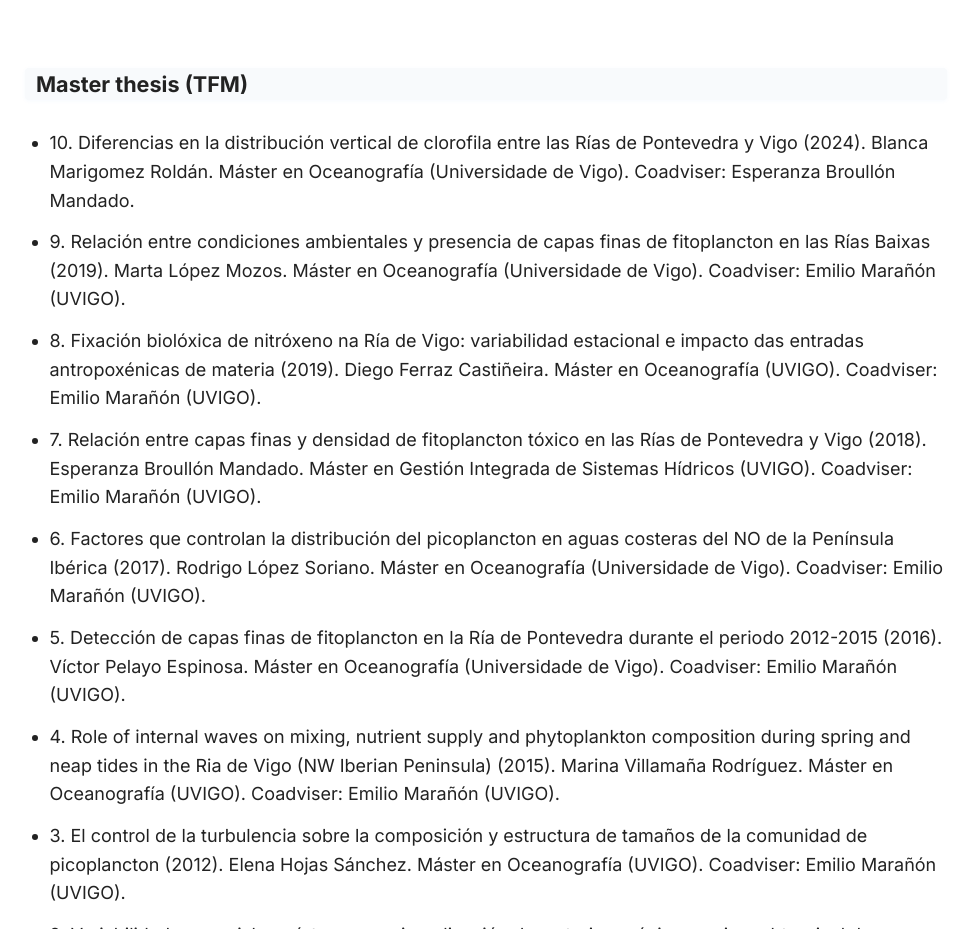
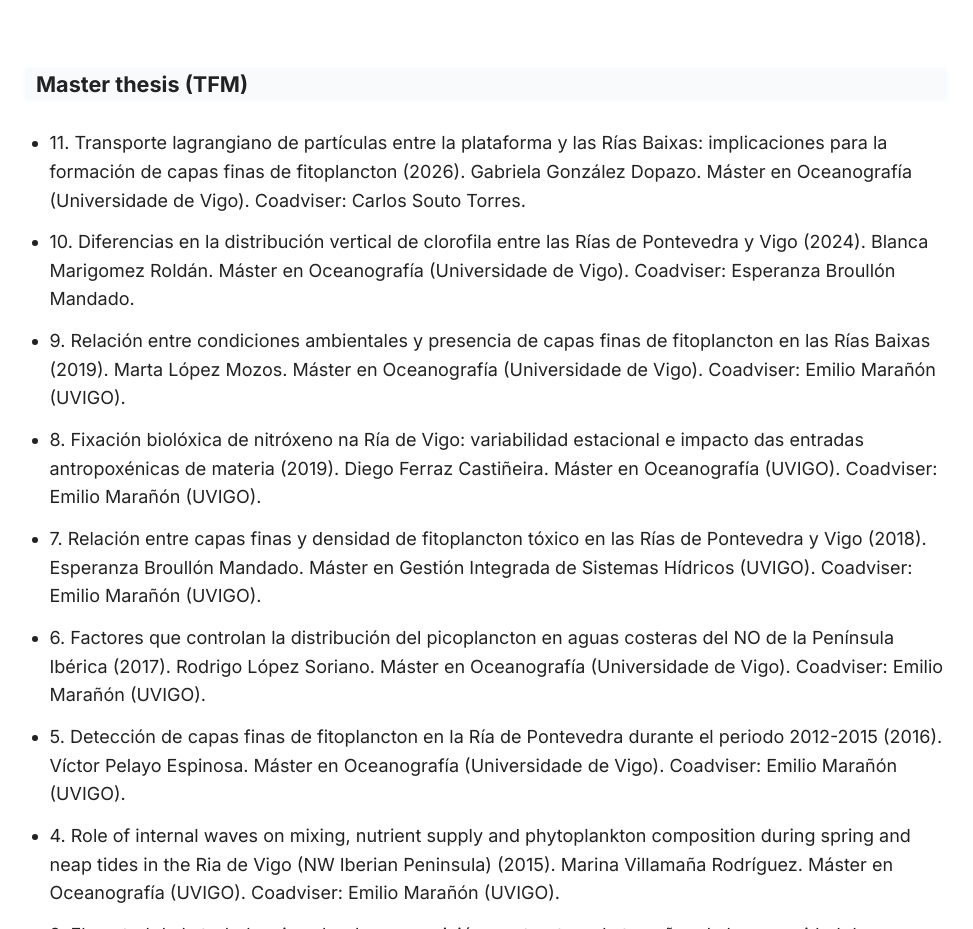
Before and after one commit to bmourinocarballido/website2, a plain HTML site: page teaching.html in a window 1280 px wide. Shown: the part 1140-2069 px from the top of the page, without its empty margins (154-1127 px from the left). Drawn offline with Linux system fonts and the light colour scheme.

Commit message:
Add new thesis entry to teaching.html

```diff
--- a/teaching.html
+++ b/teaching.html
@@ -349,6 +349,7 @@
         Master thesis (TFM)
       </div>
       <ul>
+        <li>11. Transporte lagrangiano de partículas entre la plataforma y las Rías Baixas: implicaciones para la formación de capas finas de fitoplancton (2026). Gabriela González Dopazo. Máster en Oceanografía (Universidade de Vigo). Coadviser: Carlos Souto Torres.</li>
         <li>10. Diferencias en la distribución vertical de clorofila entre las Rías de Pontevedra y Vigo (2024). Blanca Marigomez Roldán. Máster en Oceanografía (Universidade de Vigo). Coadviser: Esperanza Broullón Mandado.</li>
         <li>9. Relación entre condiciones ambientales y presencia de capas finas de fitoplancton en las Rías Baixas (2019). Marta López Mozos. Máster en Oceanografía (Universidade de Vigo). Coadviser: Emilio Marañón (UVIGO).</li>
         <li>8. Fixación biolóxica de nitróxeno na Ría de Vigo: variabilidad estacional e impacto das entradas antropoxénicas de materia (2019). Diego Ferraz Castiñeira. Máster en Oceanografía (UVIGO). Coadviser: Emilio Marañón (UVIGO).</li>
```
